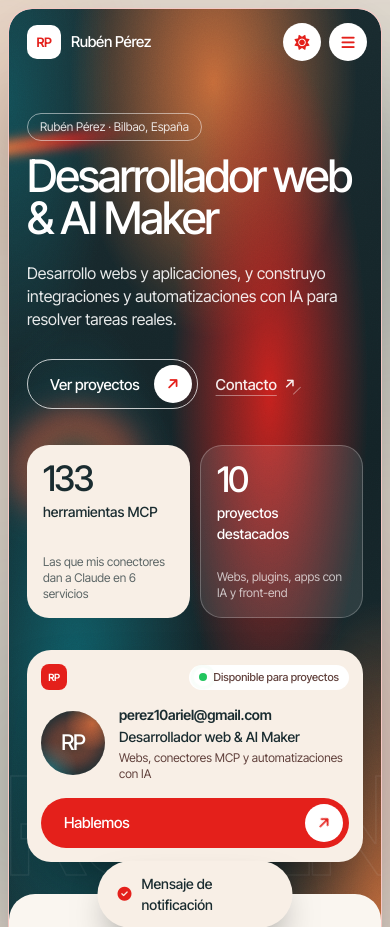
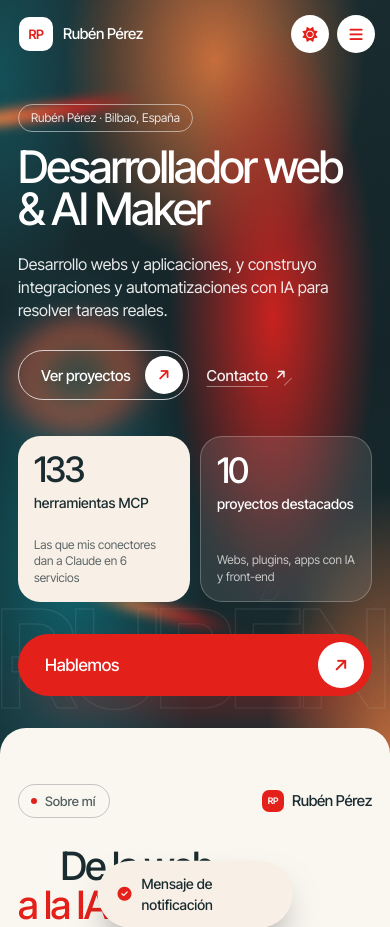
Before and after one commit to ArielG19/ruben.dev, a plain HTML site: page index.html in a window 390 px wide. Shown: the top 927 px of the page. Drawn offline with Linux system fonts and the light colour scheme.

Commit message:
feat: web a ancho completo y solo el boton Hablemos en el hero
- Se elimina la tarjeta de perfil del hero; queda solo el boton Hablemos
- La web ocupa todo el ancho: sin marco, bordes ni margenes alrededor
- overflow-x: clip en el contenedor para que la columna fija de
  Trayectoria vuelva a funcionar

Co-Authored-By: Claude Opus 5.5 <noreply@anthropic.com>

```diff
--- a/index.html
+++ b/index.html
@@ -45,7 +45,7 @@
   <link href="https://fonts.googleapis.com/css2?family=Inter+Tight:wght@300;400;500;600&display=swap" rel="stylesheet">
 
   <link rel="stylesheet" href="https://cdnjs.cloudflare.com/ajax/libs/font-awesome/6.5.1/css/all.min.css">
-  <link rel="stylesheet" href="style.css?v=21">
+  <link rel="stylesheet" href="style.css?v=22">
 </head>
 <body>
 
@@ -146,20 +146,10 @@
             <p>Claude, Gemini y ChatGPT<br>en mi día a día</p>
           </div>
 
-          <aside class="profile-card" aria-label="Tarjeta de contacto">
-            <div class="profile-top">
-              <span class="brand-mark brand-mark--sm" aria-hidden="true">RP</span>
-              <span class="profile-status"><span class="status-dot" aria-hidden="true"></span>Disponible para proyectos</span>
-            </div>
-            <div class="profile-photo" aria-hidden="true"><span class="glow-ring glow-ring--sm"></span><span class="profile-initials">RP</span></div>
-            <p class="profile-mail">perez10ariel@gmail.com</p>
-            <p class="profile-role">Desarrollador web &amp; AI Maker</p>
-            <p class="profile-note">Webs, conectores MCP y automatizaciones con IA</p>
-            <a href="#contacto" class="pill-btn pill-btn--orange pill-btn--block">
-              <span>Hablemos</span>
-              <span class="pill-btn__icon"><i class="fas fa-arrow-right" aria-hidden="true"></i></span>
-            </a>
-          </aside>
+          <a href="#contacto" class="pill-btn pill-btn--orange hero-cta">
+            <span>Hablemos</span>
+            <span class="pill-btn__icon"><i class="fas fa-arrow-right" aria-hidden="true"></i></span>
+          </a>
         </div>
       </div>
     </section>
--- a/style.css
+++ b/style.css
@@ -38,8 +38,6 @@
   --radius-full: 999px;
 
   --ease: cubic-bezier(0.2, 0.8, 0.2, 1);
-  --frame-gap: 20px;
-  --frame-max: 1360px;
   --gutter: 48px;
   --overlap: 36px;
 }
@@ -47,7 +45,6 @@
 /* Dark (default): Black Pearl surfaces */
 :root,
 [data-theme="dark"] {
-  --page: #0b1517;
   --frame: #132226;
   --surface: #1a2c30;
   --surface-2: #233a3f;
@@ -61,15 +58,12 @@
   --card-ink: var(--cream-ink);
   --card-muted: var(--cream-muted);
   --card-line: transparent;
-  --bg-art-opacity: 0.6;
-  --frame-border: rgba(254, 126, 60, 0.28);
   --header-glass: rgba(19, 34, 38, 0.8);
   color-scheme: dark;
 }
 
 /* Light: warm paper canvas, same palette */
 [data-theme="light"] {
-  --page: #e7ddd2;
   --frame: #faf6f0;
   --surface: #ffffff;
   --surface-2: #f0e7dd;
@@ -83,8 +77,6 @@
   --card-ink: #1a2c30;
   --card-muted: #61413c;
   --card-line: rgba(26, 44, 48, 0.1);
-  --bg-art-opacity: 0.28;
-  --frame-border: rgba(228, 32, 27, 0.22);
   --header-glass: rgba(250, 246, 240, 0.86);
   color-scheme: light;
 }
@@ -109,27 +101,11 @@ body {
   font-size: 16px;
   line-height: 1.55;
   color: var(--text);
-  background-color: var(--page);
+  background-color: var(--frame);
   -webkit-font-smoothing: antialiased;
   -moz-osx-font-smoothing: grayscale;
   overflow-x: hidden;
   transition: background-color 0.4s var(--ease), color 0.4s var(--ease);
-}
-
-/* Blurred orange portrait behind the frame, like the reference */
-body::before {
-  content: '';
-  position: fixed;
-  inset: -60px;
-  z-index: 0;
-  background:
-    radial-gradient(40% 35% at 12% 18%, rgba(254, 126, 60, 0.55), transparent 70%),
-    radial-gradient(45% 40% at 88% 30%, rgba(14, 104, 115, 0.7), transparent 70%),
-    radial-gradient(40% 40% at 80% 85%, rgba(228, 32, 27, 0.45), transparent 70%),
-    radial-gradient(45% 45% at 15% 90%, rgba(14, 104, 115, 0.45), transparent 70%);
-  filter: blur(40px);
-  opacity: var(--bg-art-opacity);
-  pointer-events: none;
 }
 
 img {
@@ -178,13 +154,10 @@ button {
 .frame {
   position: relative;
   z-index: 1;
-  width: min(calc(100% - 2 * var(--frame-gap)), var(--frame-max));
-  margin: var(--frame-gap) auto;
+  width: 100%;
   background: var(--frame);
-  border: 1px solid var(--frame-border);
-  border-radius: var(--radius-xl);
-  overflow: hidden;
-  box-shadow: 0 40px 120px -40px rgba(0, 0, 0, 0.65);
+  /* clip (not hidden) so the sticky career column keeps working */
+  overflow-x: clip;
   transition: background-color 0.4s var(--ease);
 }
 
@@ -502,10 +475,10 @@ button {
   --h-active-bg: #fff;
   --h-active-ink: var(--cream-ink);
   position: fixed;
-  top: calc(var(--frame-gap) + 14px);
+  top: 14px;
   left: 50%;
   z-index: 1000;
-  width: min(calc(100% - 2 * var(--frame-gap) - 28px), calc(var(--frame-max) - 28px));
+  width: min(calc(100% - 28px), 1376px);
   transform: translateX(-50%);
 }
 
@@ -835,6 +808,22 @@ html.menu-open .site-header .icon-btn:hover {
   gap: 40px;
 }
 
+.hero-cta {
+  width: 100%;
+  margin-top: auto;
+  margin-bottom: 8px;
+  justify-content: space-between;
+  padding: 7px 7px 7px 26px;
+  font-size: 17px;
+  box-shadow: 0 24px 50px -20px rgba(228, 32, 27, 0.7);
+}
+
+.hero-cta .pill-btn__icon {
+  width: 46px;
+  height: 46px;
+  font-size: 16px;
+}
+
 .hero-proof {
   display: flex;
   align-items: center;
@@ -842,96 +831,6 @@ html.menu-open .site-header .icon-btn:hover {
   font-size: 12px;
   line-height: 1.3;
   color: rgba(255, 255, 255, 0.9);
-}
-
-.profile-card {
-  width: 100%;
-  margin-top: auto;
-  margin-bottom: 8px;
-  padding: 14px;
-  border-radius: 24px;
-  background: var(--cream);
-  color: var(--cream-ink);
-  text-align: center;
-  box-shadow: 0 30px 60px -24px rgba(5, 15, 17, 0.7);
-}
-
-.profile-top {
-  display: flex;
-  align-items: center;
-  justify-content: space-between;
-  gap: 8px;
-}
-
-.profile-status {
-  display: inline-flex;
-  align-items: center;
-  gap: 7px;
-  padding: 4px 10px;
-  border-radius: var(--radius-full);
-  background: #fff;
-  font-size: 11px;
-  font-weight: 500;
-  color: var(--cream-muted);
-}
-
-.profile-photo {
-  position: relative;
-  display: grid;
-  place-items: center;
-  width: 100%;
-  aspect-ratio: 1 / 0.92;
-  margin: 12px 0 14px;
-  overflow: hidden;
-  border-radius: 16px;
-  background:
-    radial-gradient(60% 60% at 80% 20%, rgba(254, 126, 60, 0.7), transparent 70%),
-    radial-gradient(60% 60% at 15% 90%, rgba(14, 104, 115, 0.9), transparent 70%),
-    var(--pearl);
-}
-
-.profile-photo::after {
-  content: '';
-  position: absolute;
-  inset: 0;
-  background-image: var(--grain);
-  background-size: 160px 160px;
-  opacity: 0.18;
-  mix-blend-mode: overlay;
-}
-
-.glow-ring--sm {
-  width: 92%;
-  filter: blur(10px);
-}
-
-.profile-initials {
-  position: relative;
-  z-index: 1;
-  font-size: 3.4rem;
-  font-weight: 500;
-  letter-spacing: -0.06em;
-  color: #fff;
-}
-
-.profile-mail {
-  font-size: 14px;
-  font-weight: 600;
-  letter-spacing: -0.01em;
-  overflow-wrap: anywhere;
-}
-
-.profile-role {
-  font-size: 14px;
-  font-weight: 500;
-}
-
-.profile-note {
-  margin: 6px auto 16px;
-  max-width: 200px;
-  font-size: 12px;
-  line-height: 1.35;
-  color: var(--cream-muted);
 }
 
 /* --- About ---------------------------------------------------------------- */
@@ -2456,44 +2355,11 @@ html.menu-open .site-header .icon-btn:hover {
     display: none;
   }
 
-  /* Profile card becomes a compact horizontal card */
-  .profile-card {
-    display: grid;
-    grid-template-columns: 64px minmax(0, 1fr);
-    column-gap: 14px;
-    align-items: center;
-    max-width: 520px;
-    margin: 0;
-    text-align: left;
-  }
-
-  .profile-top {
-    grid-column: 1 / -1;
-    margin-bottom: 14px;
-  }
-
-  .profile-photo {
-    grid-row: span 3;
-    width: 64px;
-    height: 64px;
-    margin: 0;
-    border-radius: 50%;
-    aspect-ratio: 1;
-  }
-
-  .profile-note {
-    margin: 2px 0 0;
-    max-width: none;
-  }
-
-  .profile-initials {
-    font-size: 1.35rem;
-  }
-
-  .profile-card .pill-btn {
-    grid-column: 1 / -1;
-    margin-top: 16px;
-  }
+  .hero-cta {
+    max-width: 420px;
+    margin-bottom: 0;
+  }
+
 
   .about-grid {
     grid-template-columns: 1fr;
@@ -2540,7 +2406,6 @@ html.menu-open .site-header .icon-btn:hover {
 /* Phones */
 @media (max-width: 640px) {
   :root {
-    --frame-gap: 8px;
     --gutter: 18px;
     --overlap: 26px;
     --radius-xl: 24px;
@@ -2567,8 +2432,8 @@ html.menu-open .site-header .icon-btn:hover {
   }
 
   .site-header {
-    top: calc(var(--frame-gap) + 8px);
-    width: calc(100% - 2 * var(--frame-gap) - 16px);
+    top: 8px;
+    width: calc(100% - 16px);
   }
 
   .header-inner {
```
